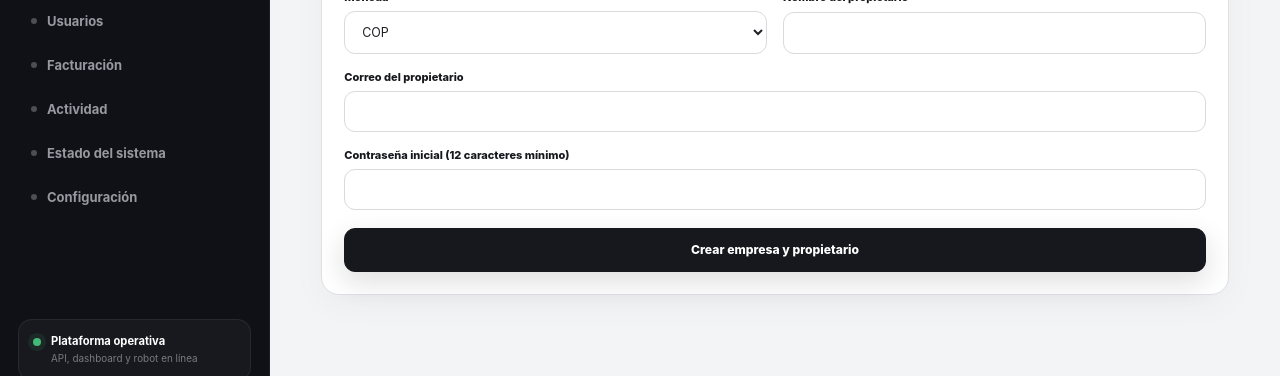
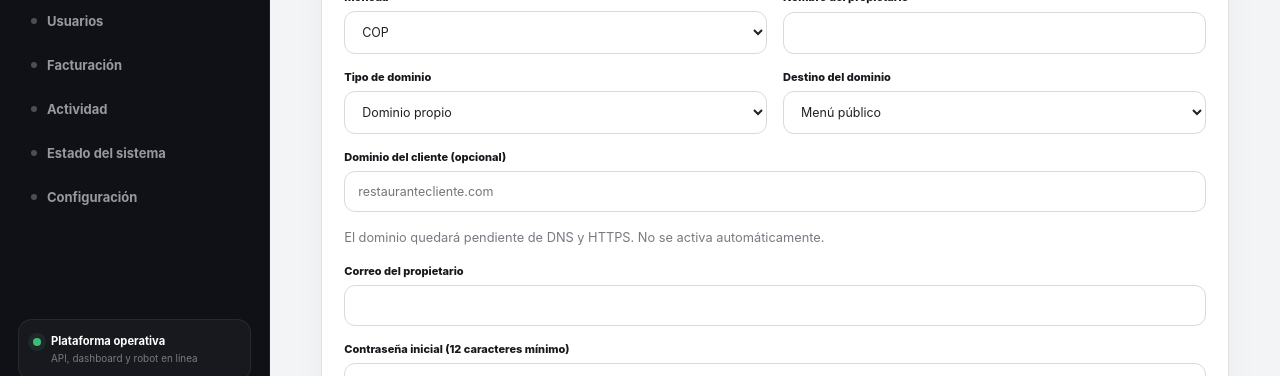
Before and after one commit to DavidFlautero/ai-whatsapp-sales-crm, a Next.js app in the folder apps/dashboard/: page /platform/companies/new in a window 1280 px wide. Shown: the part 317-693 px from the top of the page. Built offline with nearby package versions, Linux system fonts and the light colour scheme; no server answers.

Commit message:
feat(platform): ask own domain or subdomain when creating a company

```diff
--- a/apps/dashboard/src/app/platform/companies/new/page.tsx
+++ b/apps/dashboard/src/app/platform/companies/new/page.tsx
@@ -5,7 +5,7 @@ import { ButtonLink, PageHeader } from "../../_components/PagePrimitives";
 
 export default function NewCompanyPage() {
   const router = useRouter();
-  const [form, setForm] = useState({ name:"", slug:"", currency:"COP", ownerName:"", ownerEmail:"", ownerPassword:"" });
+  const [form, setForm] = useState({ name:"", slug:"", currency:"COP", ownerName:"", ownerEmail:"", ownerPassword:"", hostname:"", kind:"custom", purpose:"menu" });
   const [error,setError] = useState("");
   const [saving,setSaving] = useState(false);
   const set = (field:keyof typeof form, value:string) => setForm(old=>({...old,[field]:value}));
@@ -23,6 +23,26 @@ export default function NewCompanyPage() {
         return;
       }
       setForm(old=>({...old,ownerPassword:""}));
+      if (form.hostname.trim()) {
+        try {
+          const domainResponse = await fetch("/api/platform/companies/" +
+            encodeURIComponent(data.data.id) + "/domain", {
+              method: "PUT", credentials: "include",
+              headers: {"Content-Type":"application/json"},
+              body: JSON.stringify({
+                hostname: form.hostname.trim().toLowerCase(),
+                kind: form.kind, purpose: form.purpose
+              }),
+            });
+          if (!domainResponse.ok) {
+            router.push("/platform/companies/manage/" + encodeURIComponent(data.data.id) + "?domainError=1");
+            return;
+          }
+        } catch {
+          router.push("/platform/companies/manage/" + encodeURIComponent(data.data.id) + "?domainError=1");
+          return;
+        }
+      }
       router.push("/platform/companies/manage/" + encodeURIComponent(data.data.id));
     } catch { setError("La API no respondió."); }
     finally { setSaving(false); }
@@ -46,7 +66,19 @@ export default function NewCompanyPage() {
               </select></div>
             <div className="saas-field"><label>Nombre del propietario</label>
               <input required minLength={2} value={form.ownerName} onChange={e=>set("ownerName",e.target.value)}/></div>
-            <div className="saas-field full"><label>Correo del propietario</label>
+            <div className="saas-field"><label>Tipo de dominio</label>
+                <select value={form.kind} onChange={e=>set("kind",e.target.value)}>
+                  <option value="custom">Dominio propio</option><option value="subdomain">Subdominio de la plataforma</option>
+                </select></div>
+              <div className="saas-field"><label>Destino del dominio</label>
+                <select value={form.purpose} onChange={e=>set("purpose",e.target.value)}>
+                  <option value="menu">Menú público</option><option value="panel">Panel del propietario</option>
+                </select></div>
+              <div className="saas-field full"><label>Dominio del cliente (opcional)</label>
+                <input placeholder="restaurantecliente.com" maxLength={253} value={form.hostname}
+                  onChange={e=>set("hostname",e.target.value.toLowerCase())}/></div>
+              <div className="saas-field full"><p>El dominio quedará pendiente de DNS y HTTPS. No se activa automáticamente.</p></div>
+              <div className="saas-field full"><label>Correo del propietario</label>
               <input type="email" required value={form.ownerEmail} onChange={e=>set("ownerEmail",e.target.value)}/></div>
             <div className="saas-field full"><label>Contraseña inicial (12 caracteres mínimo)</label>
               <input type="password" autoComplete="new-password" required minLength={12} value={form.ownerPassword} onChange={e=>set("ownerPassword",e.target.value)}/></div>
```
